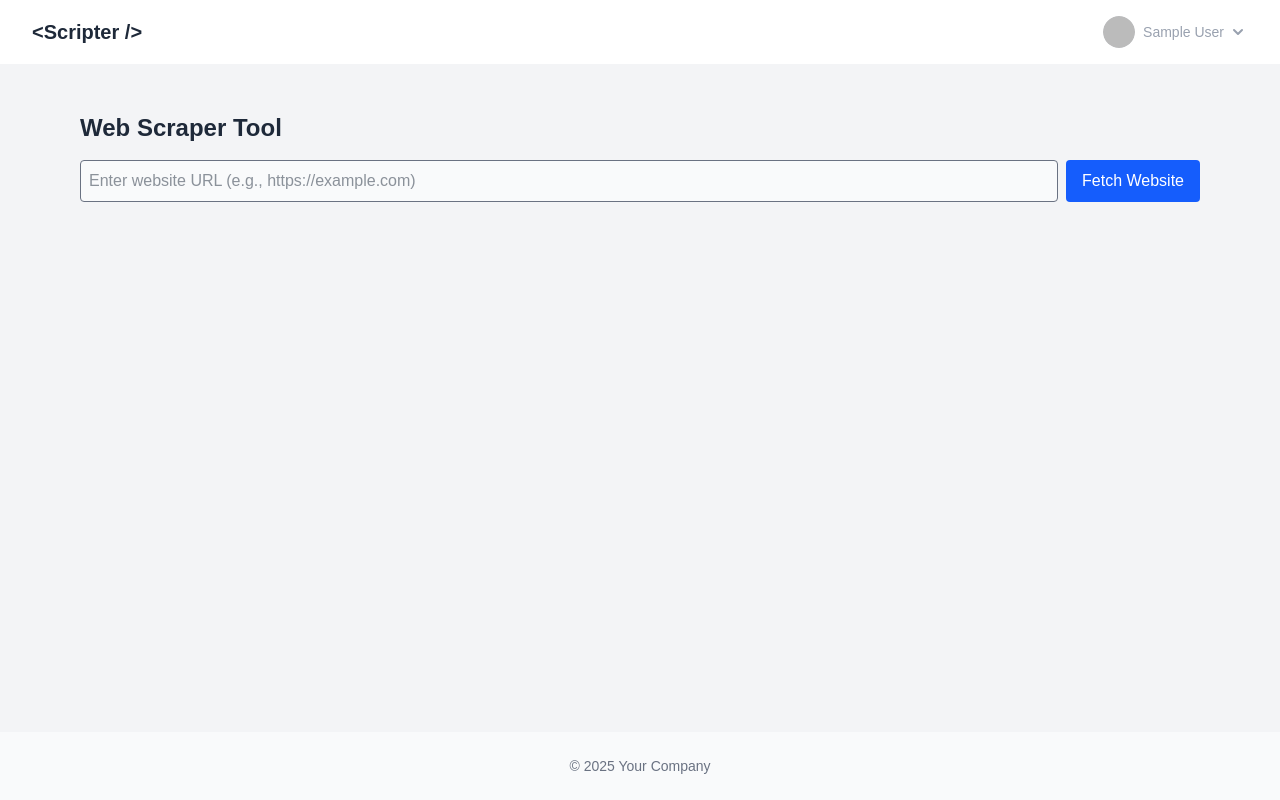
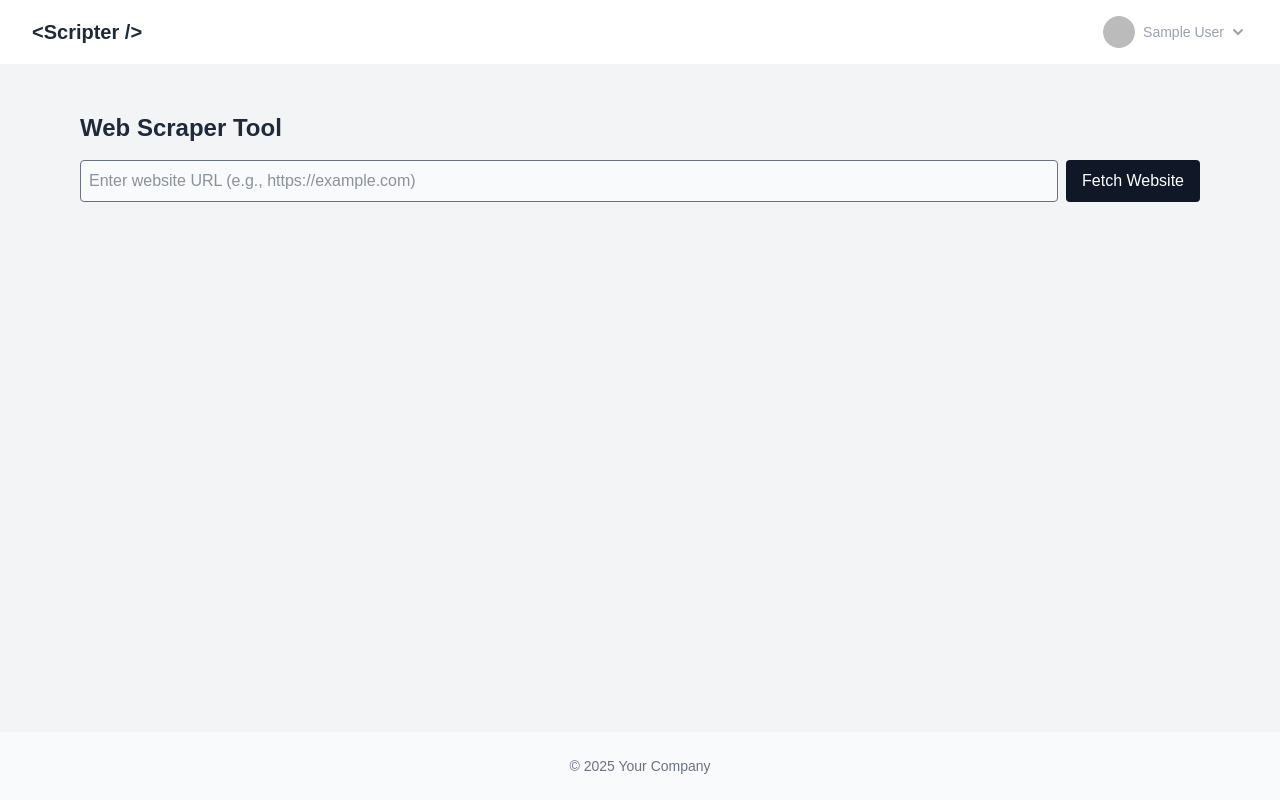
Before and after one commit to al2766/webscraper-webapp, a Next.js app: page /dashboard in a window 1280 px wide. Built offline with nearby package versions, Linux system fonts and the light colour scheme; no server answers; sample sign-in values are in the browser's storage.

Commit message:
updated more text colours

```diff
--- a/src/app/dashboard/page.tsx
+++ b/src/app/dashboard/page.tsx
@@ -98,7 +98,7 @@ export default function WebScraper() {
         <button
           onClick={fetchWebsite}
           disabled={loading}
-          className="px-4 py-2 bg-blue-600 text-white rounded hover:bg-blue-700 disabled:bg-blue-300"
+          className="px-4 py-2 bg-gray-900 text-white rounded hover:bg-gray-700 disabled:bg-blue-300"
         >
           {loading ? 'Loading...' : 'Fetch Website'}
         </button>
--- a/src/components/layout/UserMenu.tsx
+++ b/src/components/layout/UserMenu.tsx
@@ -37,7 +37,7 @@ export default function UserMenu() {
                             className="h-8 w-8 rounded-full"
                         />
                     ) : (
-                        <span className="text-sm font-medium text-gray-400">
+                        <span className="text-sm font-medium text-gray-700">
                             {displayName.charAt(0).toUpperCase()}
                         </span>
                     )}
```
